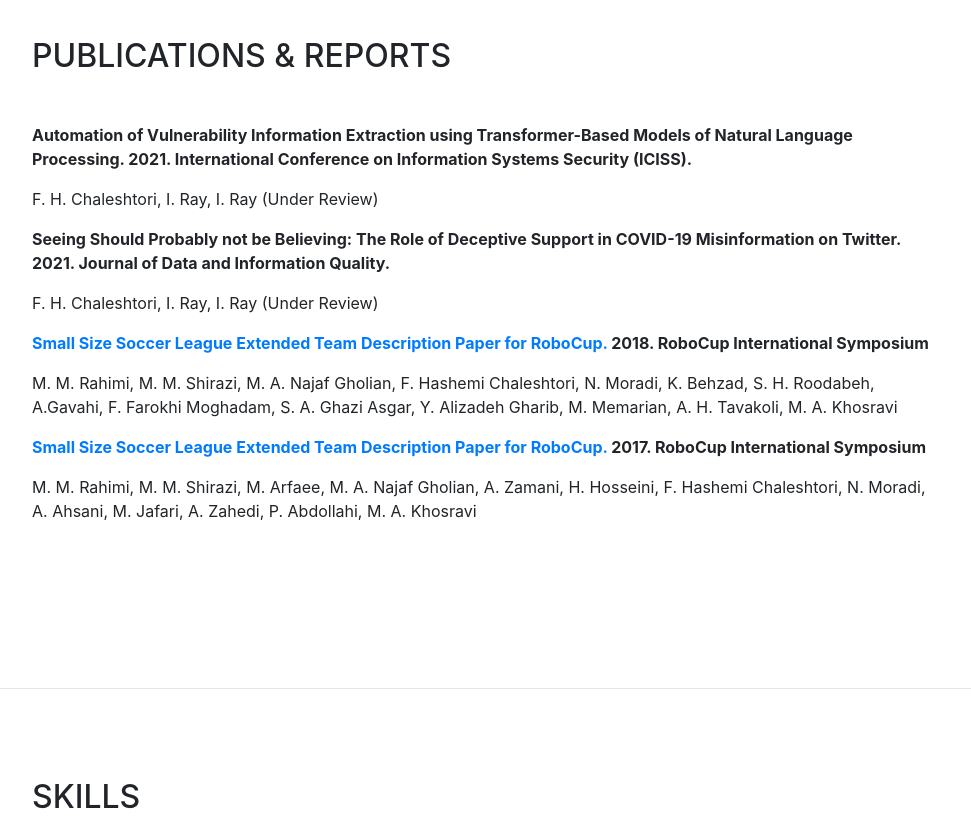
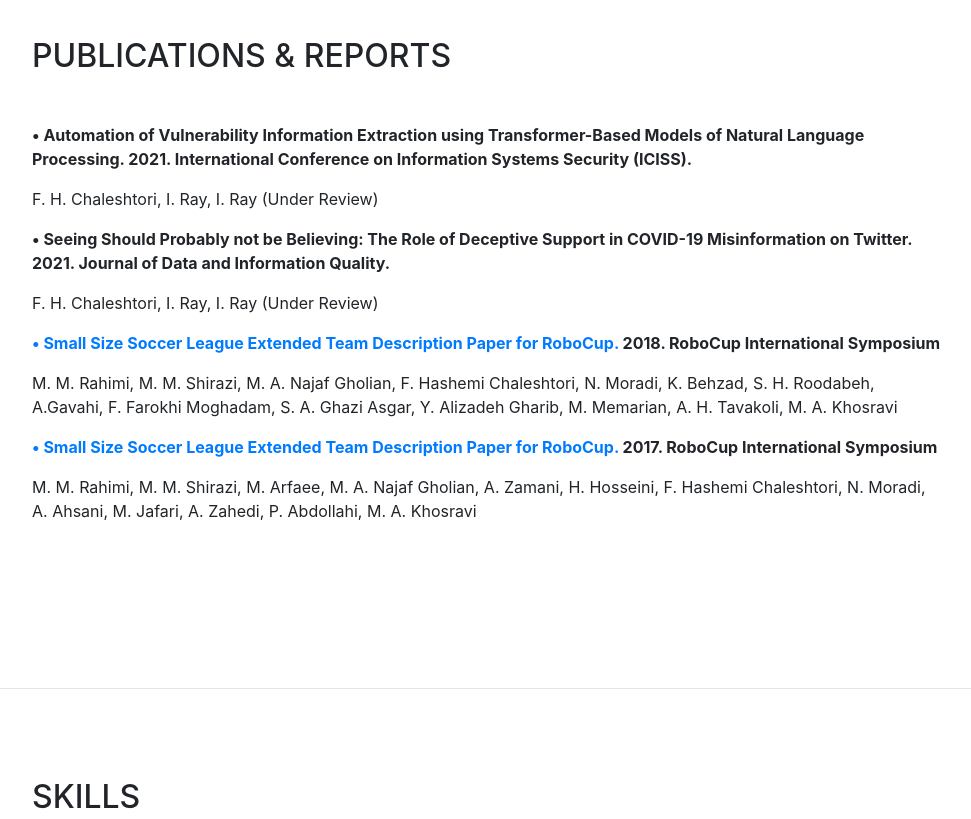
Before and after one commit to fateme-hshm96/fateme-hshm96.github.io, a website with bundled scripts: page index.html in a window 1280 px wide. Shown: the part 5860-6679 px from the top of the page, without its empty margins (288-1259 px from the left). Built offline with nearby package versions, Linux system fonts and the light colour scheme; a web font is replaced by a local one.

Commit message:
Minor changes

```diff
--- a/index.html
+++ b/index.html
@@ -403,28 +403,28 @@
 
           <div class="resume-item d-flex flex-column flex-md-row">
             <div class="resume-content mr-auto">
-              <p><b>Automation of Vulnerability Information Extraction using Transformer-Based Models of Natural Language Processing. 2021. International Conference on Information Systems Security (ICISS).</b></p>
+              <p><b> • Automation of Vulnerability Information Extraction using Transformer-Based Models of Natural Language Processing. 2021. International Conference on Information Systems Security (ICISS).</b></p>
               <p>F. H. Chaleshtori, I. Ray, I. Ray (Under Review)</p>
             </div>
           </div>
 
           <div class="resume-item d-flex flex-column flex-md-row">
             <div class="resume-content mr-auto">
-              <p><b>Seeing Should Probably not be Believing: The Role of Deceptive Support in COVID-19 Misinformation on Twitter. 2021. Journal of Data and Information Quality.</p></b>
+              <p><b> • Seeing Should Probably not be Believing: The Role of Deceptive Support in COVID-19 Misinformation on Twitter. 2021. Journal of Data and Information Quality.</p></b>
               <p>F. H. Chaleshtori, I. Ray, I. Ray (Under Review)</p>
             </div>
           </div>
 
           <div class="resume-item d-flex flex-column flex-md-row">
             <div class="resume-content mr-auto">
-              <p><b><a href="http://wiki.robocup.org/images/7/75/Robocupssl2018-paper32.pdf">Small Size Soccer League Extended Team Description Paper for RoboCup.</a> 2018. RoboCup International Symposium</p></b>
+              <p><b><a href="http://wiki.robocup.org/images/7/75/Robocupssl2018-paper32.pdf"> • Small Size Soccer League Extended Team Description Paper for RoboCup.</a> 2018. RoboCup International Symposium</p></b>
               <p>M. M. Rahimi, M. M. Shirazi, M. A. Najaf Gholian, F. Hashemi Chaleshtori, N. Moradi, K. Behzad, S. H. Roodabeh, A.Gavahi, F. Farokhi Moghadam, S. A. Ghazi Asgar, Y. Alizadeh Gharib, M. Memarian, A. H. Tavakoli, M. A. Khosravi </p>
             </div>
           </div>
 
           <div class="resume-item d-flex flex-column flex-md-row">
             <div class="resume-content mr-auto">
-              <p><b><a href="https://www.robocup2017.org/file/symposium/soccer_sml_size/Robocupssl2017-final14.pdf">Small Size Soccer League Extended Team Description Paper for RoboCup.</a> 2017. RoboCup International Symposium</p></b>
+              <p><b><a href="https://www.robocup2017.org/file/symposium/soccer_sml_size/Robocupssl2017-final14.pdf"> • Small Size Soccer League Extended Team Description Paper for RoboCup.</a> 2017. RoboCup International Symposium</p></b>
               <p>M. M. Rahimi, M. M. Shirazi, M. Arfaee, M. A. Najaf Gholian, A. Zamani, H. Hosseini, F. Hashemi Chaleshtori, N. Moradi, A. Ahsani, M. Jafari, A. Zahedi, P. Abdollahi, M. A. Khosravi</p>
             </div>
           </div>
```
